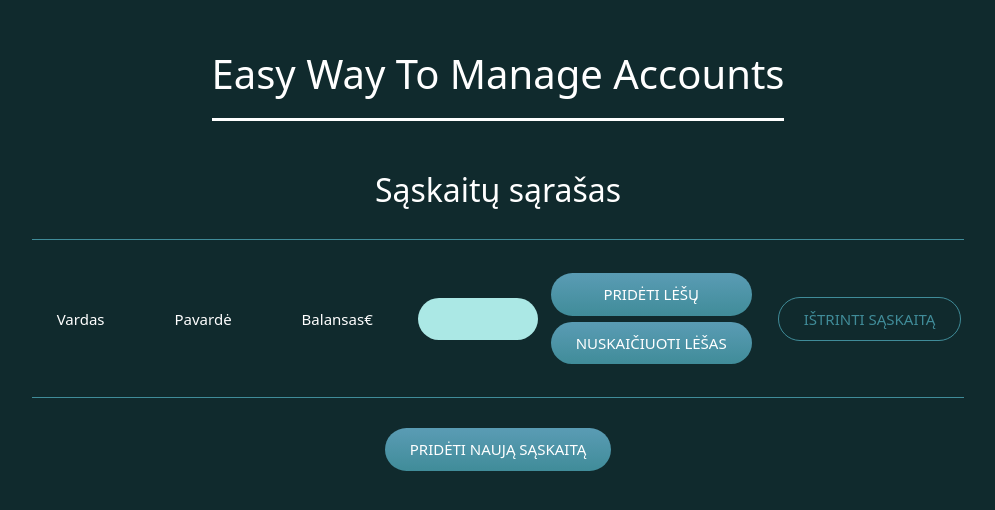
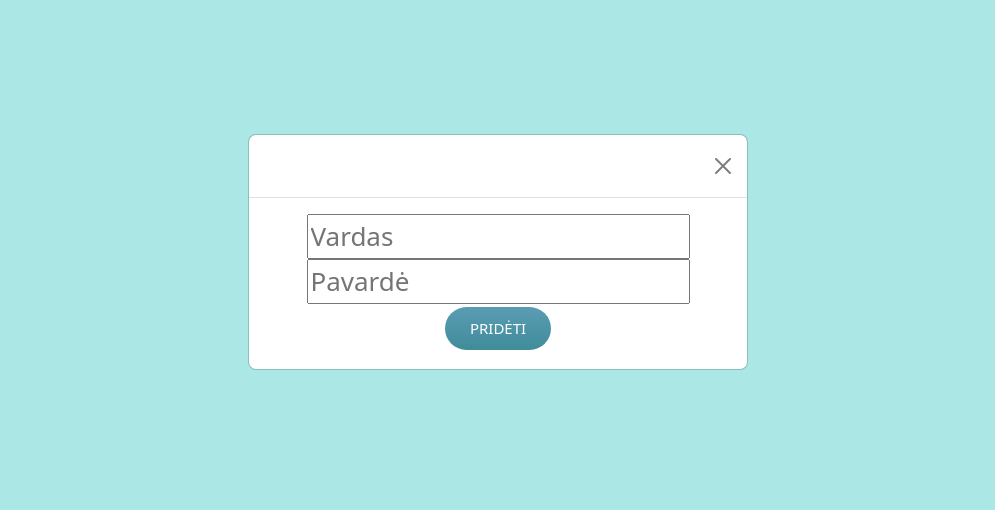
Before and after one commit to AusraMundus/U1-bankas-REACT, a React (Create React App) app: page / in a window 1280 px wide. Shown: the part 148-658 px from the top of the page, without its empty margins (142-1137 px from the left). Built offline with nearby package versions, Linux system fonts and the light colour scheme.

Commit message:
Working on AddNewAccount

```diff
--- a/src/App.jsx
+++ b/src/App.jsx
@@ -36,12 +36,10 @@ function App() {
       <header className="App-header">
 
         <h1>Easy Way To Manage Accounts</h1>
-
         <h2>Sąskaitų sąrašas</h2>
-
         <ListOfAccounts />
-
         <button className="button-add" setCreateData={setCreateData} >Pridėti naują sąskaitą</button>
+        <AddNewAccount setCreateData={setCreateData} />
       </header>
     </div>
   );
```
